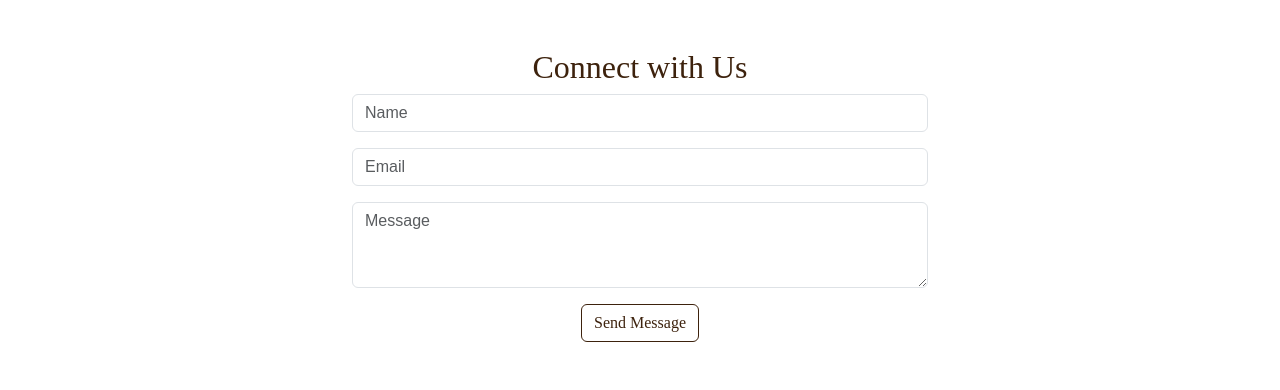
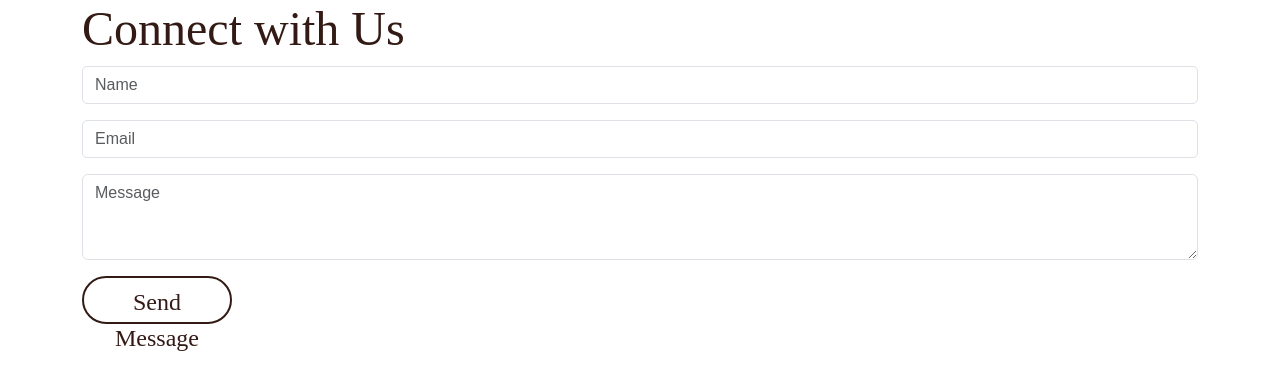
Before and after one commit to code-with-omar/coffee-store-client, a React (Vite) app: page /message in a window 1280 px wide. Shown: the top 390 px of the page. Built offline with nearby package versions, Linux system fonts and the light colour scheme; a web font is replaced by a local one.

Commit message:
footer right part complete

```diff
--- a/src/components/MessageUs.jsx
+++ b/src/components/MessageUs.jsx
@@ -1,6 +1,6 @@
 import { Button, Container, Form } from "react-bootstrap";
 import Swal from "sweetalert2";
-
+import './css/messageus.css'
 const MessageUs = () => {
     const handleContact = (e) => {
         e.preventDefault();
@@ -32,9 +32,9 @@ const MessageUs = () => {
     }
 
     return (
-        <Container className="mt-5" style={{ maxWidth: '600px' }}>
-            <h2 className="text-center" style={{ fontFamily: 'cursive', color: '#3d220d' }}>Connect with Us</h2>
-            <Form onSubmit={handleContact}>
+        <Container className="message-wrap" >
+            <h2 className="message-heading font-dark-02 font-family fw-400 fs-45">Connect with Us</h2>
+            <Form onSubmit={handleContact} className="message-form ">
                 <Form.Group controlId="formName" className="mb-3">
                     <Form.Control type="text" name="name" placeholder="Name" />
                 </Form.Group>
@@ -47,8 +47,8 @@ const MessageUs = () => {
                     <Form.Control as="textarea" name="message" rows={3} placeholder="Message" />
                 </Form.Group>
 
-                <div className="text-center">
-                    <Button variant="outline-dark" type="submit" style={{ fontFamily: 'cursive', borderColor: '#3d220d', color: '#3d220d' }}>
+                <div className="">
+                    <Button variant="outline-dark" type="submit" className="message-btn fs-24 font-family fw-400">
                         Send Message
                     </Button>
                 </div>
--- a/src/components/css/index.css
+++ b/src/components/css/index.css
@@ -117,7 +117,7 @@ a {
     font-size: 32px;
 }
 
-.fs-48 {
+.fs-45 {
     font-size: 48px;
 }
 
--- /dev/null
+++ b/src/components/css/messageus.css
@@ -0,0 +1,19 @@
+.message-wrap {}
+
+.message-heading {}
+
+.message-form {}
+
+.message-form input {
+    border-radius: 5px;
+    background: #FFF;
+}
+
+/* style={{ fontFamily: 'cursive', borderColor: '#3d220d', color: '#3d220d'  */
+.message-btn {
+    color: #331A15;
+    width: 150px;
+    height: 48px;
+    border-radius: 30px;
+    border: 2px solid #331A15;
+}
```
